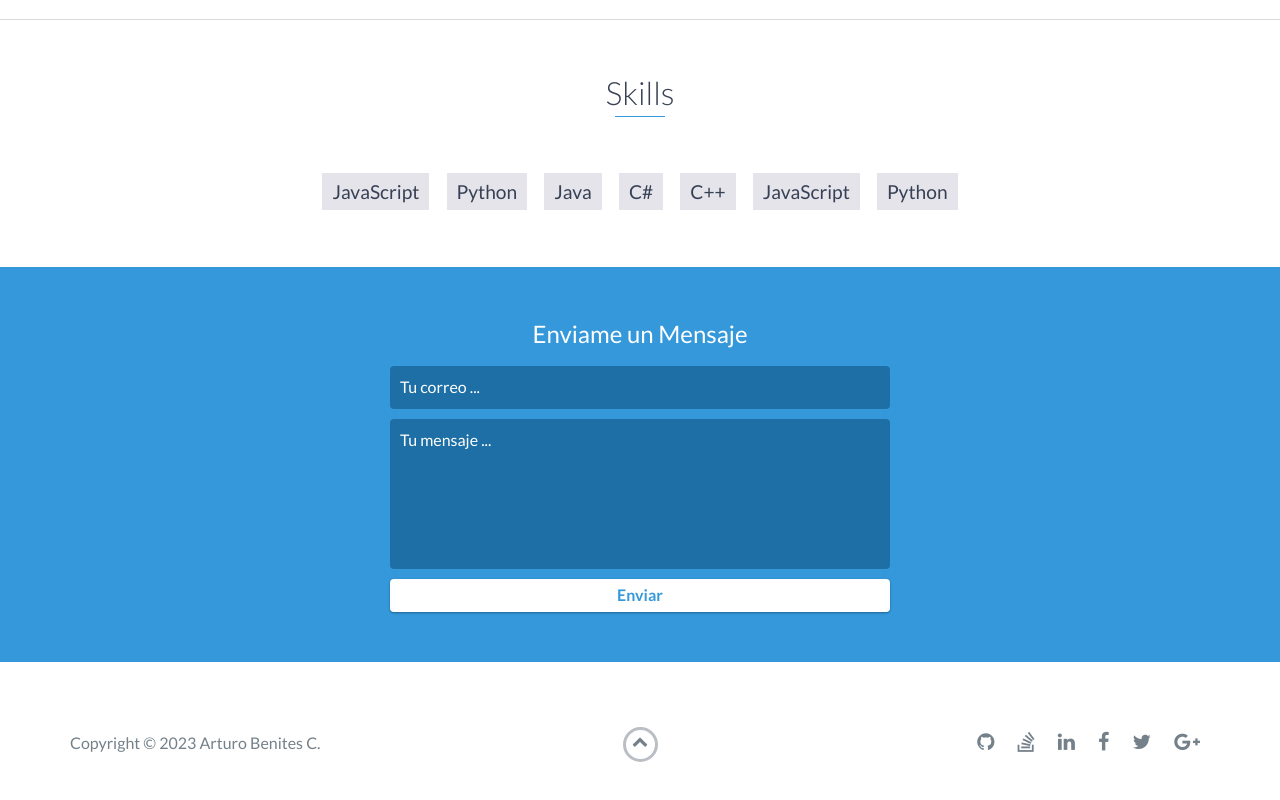
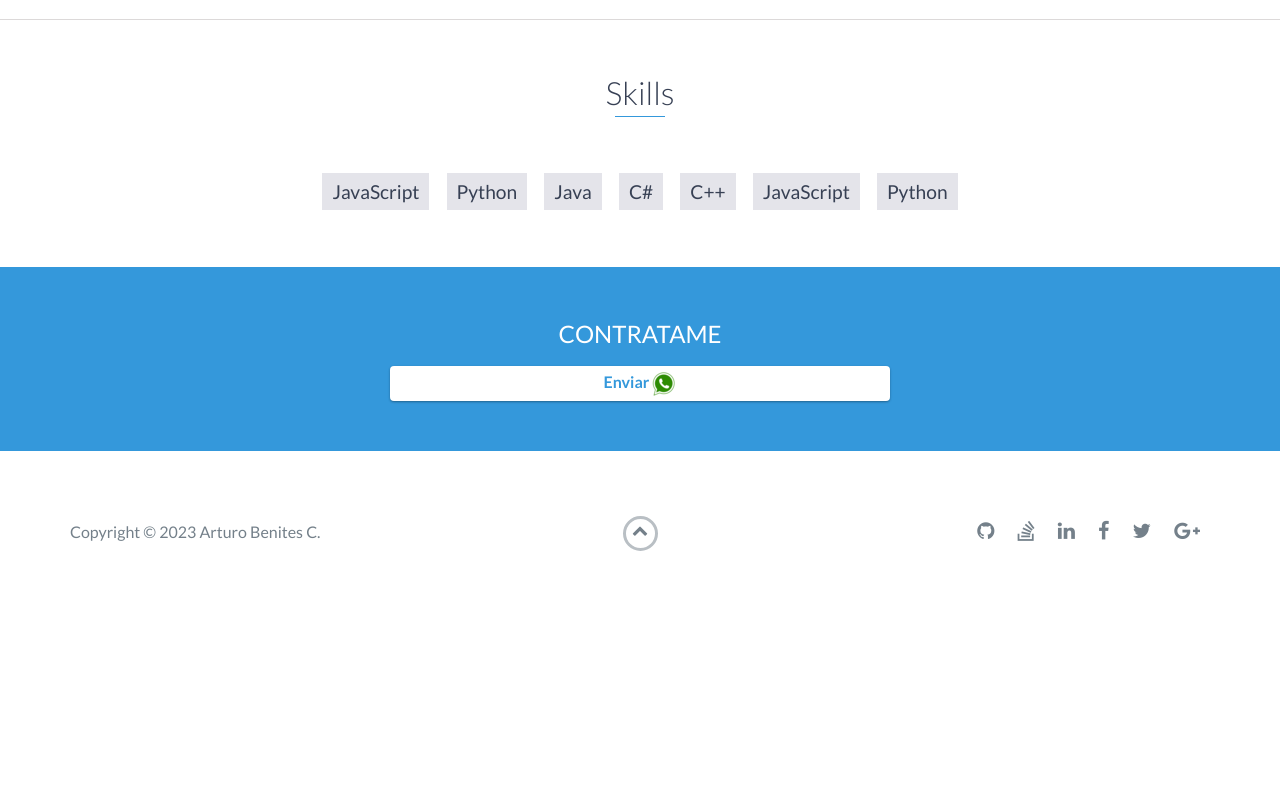
Before and after one commit to benitesFIIS/Arturo-Fiis, a website: page index.html in a window 1280 px wide. Shown: the part 2181-2981 px from the top of the page. After the commit the page ends 2786 px from the top, so only its background shows below. Drawn offline with nearby package versions, Linux system fonts and the light colour scheme.

Commit message:
agregamos contratar

```diff
--- a/index.html
+++ b/index.html
@@ -73,8 +73,8 @@
                 </div>
                 <div class="col-md-8">
                     <p>
-                         Con una sólida formación académica y una amplia experiencia laboral en este campo,
-                         he desarrollado habilidades sólidas en el diseño, desarrollo y mantenimiento de sistemas informáticos.
+                         Con una sólida formación académica y una amplia experiencia laboral en este campo, he desarrollado habilidades
+                         sólidas en el diseño, desarrollo y mantenimiento de sistemas informáticos.
                          Mi enfoque principal es garantizar la eficiencia y la optimización de los sistemas informáticos para satisfacer
                          las necesidades de las empresas. Mi capacidad para analizar problemas complejos y encontrar soluciones innovadoras
                          me permite destacar en mi trabajo.
@@ -96,9 +96,9 @@
                 <h3>HOSPITAL DE APOYO PICHANAKI</h3>
                 <h4>Practicante en el el Area de TIC</h4>
                 <p>
-                    Me desempeñe como practicante en el Area de Tecnologias de Informacion y Comunicacion en el Hospital de Apoyo
-                    Pichanaki, desarrollando actividades como Mantenimiento de equipos de computacion, Manejo de datos en pacientes
-                    oncologicos, charlas orientadas al area de sistemas de informacion, etc.
+                    Me desempeñe como practicante en el Area de Tecnologias de Informacion y Comunicacion en el Hospital de Apoyo Pichanaki,
+                    desarrollando actividades como Mantenimiento de equipos de computacion, Manejo de datos en pacientes oncologicos,
+                    charlas orientadas al area de sistemas de informacion, etc.
                 </p>
             </div>
 
@@ -244,13 +244,13 @@
     <!-- End #skills -->
 
     <div id="contact">
-        <h2>Enviame un Mensaje</h2>
+        <h2>CONTRATAME</h2>
         <div id="contact-form">
-            <form method="POST" action="https://formspree.io/email@email.com">
-                <input type="hidden" name="_subject" value="Contact request from personal website" />
+            <form method="POST" action="https://wa.me/51935846134?text=Hola%20Arturo,%20vengo%20de%20tu%20portafolio%20y%20nos%20interesa%20contratarte.">
+     <!--           <input type="hidden" name="_subject" value="Contact request from personal website" />
                 <input type="email" name="_replyto" placeholder="Tu correo ..." required>
-                <textarea name="message" placeholder="Tu mensaje ..." required></textarea>
-                <button type="submit">Enviar</button>
+                <textarea name="message" placeholder="Tu mensaje ..." required></textarea> -->
+                <button type="submit">Enviar <img src="/images/whats-app-logo.png" alt=""></button>
             </form>
         </div>
         <!-- End #contact-form -->
```
Also changed, not shown: scss/styles.scss (+0 -12 lines), images/whats-app-logo.png (added).
